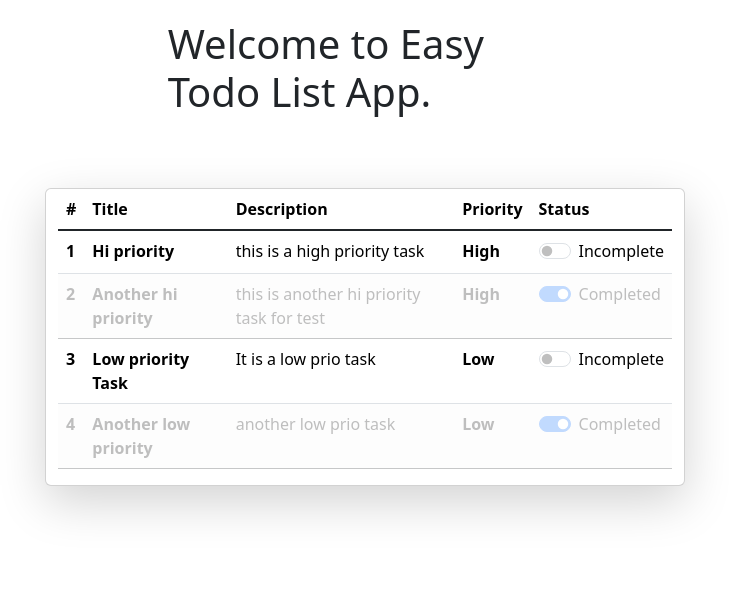
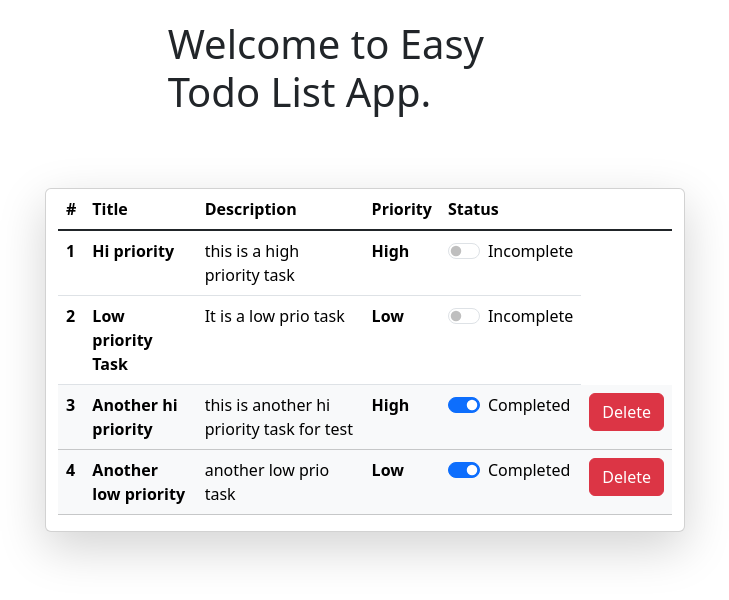
Before and after one commit to kaziiriad/django_todo_app, a Django app: page / in a window 1280 px wide. Shown: the part 56-656 px from the top of the page, without its empty margins (275-1004 px from the left). Run offline with Django 4.2, Linux system fonts and the light colour scheme; data comes from the database, SQL or seed files in the repository; both versions use the stored data as it was before the commit.

Commit message:
Added soft delete feature

```diff
--- a/requirements.txt
+++ b/requirements.txt
@@ -4,3 +4,4 @@ django-rest-framework==0.1.0
 djangorestframework==3.14.0
 pytz==2023.3
 sqlparse==0.4.4
+django-environ
--- a/todo_app/models.py
+++ b/todo_app/models.py
@@ -25,7 +25,6 @@ class Task(models.Model):
     created_at = models.DateTimeField(auto_now_add=True)
     status = models.BooleanField(choices=COMPLETION_CHOICES, default=False)
     is_delete = models.BooleanField(default=False)
-    order = models.PositiveIntegerField(default=0)
 
     objects = TaskManager()
     admin_objects = models.Manager()
@@ -36,3 +35,4 @@ class Task(models.Model):
 
     class Meta:
         verbose_name = 'Task'
+        ordering = ['status', 'priority', 'created_at']
--- a/todo_app/templates/base.html
+++ b/todo_app/templates/base.html
@@ -36,6 +36,15 @@
         crossorigin="anonymous">
     </script>
 
+    <script src="https://code.jquery.com/jquery-3.6.0.min.js"></script>
+    <script>
+        $(document).ready(function () {
+            $('input[type="checkbox"]').change(function () {
+                $(this).closest('form').submit();
+            });
+        });
+    </script>
+
 </body>
 
 </html>
--- a/todo_app/templates/todo_app/index.html
+++ b/todo_app/templates/todo_app/index.html
@@ -26,7 +26,7 @@ Home
               </thead>
               <tbody class="table-group-divider">
                 {% for query in queryset %}
-                <tr {% if query.status %} class="table-light opacity-25" {% endif %}>
+                  <tr {% if query.status %} class="table-light" {% endif %}>
                     <th scope="row">{{ forloop.counter }}</th>
                     <td class="fw-bold">{{ query.title }}</td>
                     <td>{{query.description}}</td>
@@ -35,12 +35,19 @@ Home
                       <form method="post" action="{% url 'update-task' query.id %}">
                         {% csrf_token %}
                         <div class="form-check form-switch">
-                        <input class="form-check-input" type="checkbox" role="switch" name="status" {% if query.status %} checked {% endif %}>
+                          <input class="form-check-input" type="checkbox" role="switch" name="status" {% if query.status %} checked {% endif %} onchange="this.form.submit();">
                           <label class="form-check-label">{{ query.get_status_display }}</label>
                         </div>
                       </form>
                     </td>
-
+                    {% if query.status%}
+                      <td>
+                        <form method="post" action="{% url 'delete-task' query.id %}">
+                          {% csrf_token %}
+                          <input type="submit"  value="Delete" class="btn btn-primary btn-danger">
+                        </form>
+                      </td>
+                    {% endif %}
                   </tr>
                 {% endfor %}
               </tbody>
--- a/todo_app/views.py
+++ b/todo_app/views.py
@@ -8,7 +8,7 @@ from django.db.models import F
 
 def index(request):
 
-    queryset = Task.objects.order_by('priority', 'created_at', '-status')
+    queryset = Task.objects.all()
 
     context = {'queryset': queryset}
 
@@ -43,10 +43,10 @@ def view_tasks(request, id):
 
 def update_task(request, id):
     if request.method == 'POST':
+
         task = Task.objects.get(id=id)
 
-        task.order = Task.objects.count()
-        task.status = not task.status  # Toggle the status
+        task.status = True  # Toggle the status
         task.save()
 
     return redirect('home')
@@ -54,8 +54,9 @@ def update_task(request, id):
 def delete_task(request, id):
 
     if request.method == 'POST':
-        task = Task.objects.filter(id=id)
+        task = Task.objects.get(id=id)
         task.is_delete = True
+        print(task.is_delete)
         task.save()
 
     return redirect('home')
```
Also changed, not shown: todo_list/settings.py (+8 -1 lines), db.sqlite3, todo_app/migrations/0011_alter_task_managers_remove_task_order.py (added), todo_app/migrations/0012_alter_task_options.py (added), todo_app/migrations/0013_alter_task_options.py (added), todo_app/migrations/0014_alter_task_options.py (added), 2 other files. Lines whose indentation alone changed are shown as unchanged.
